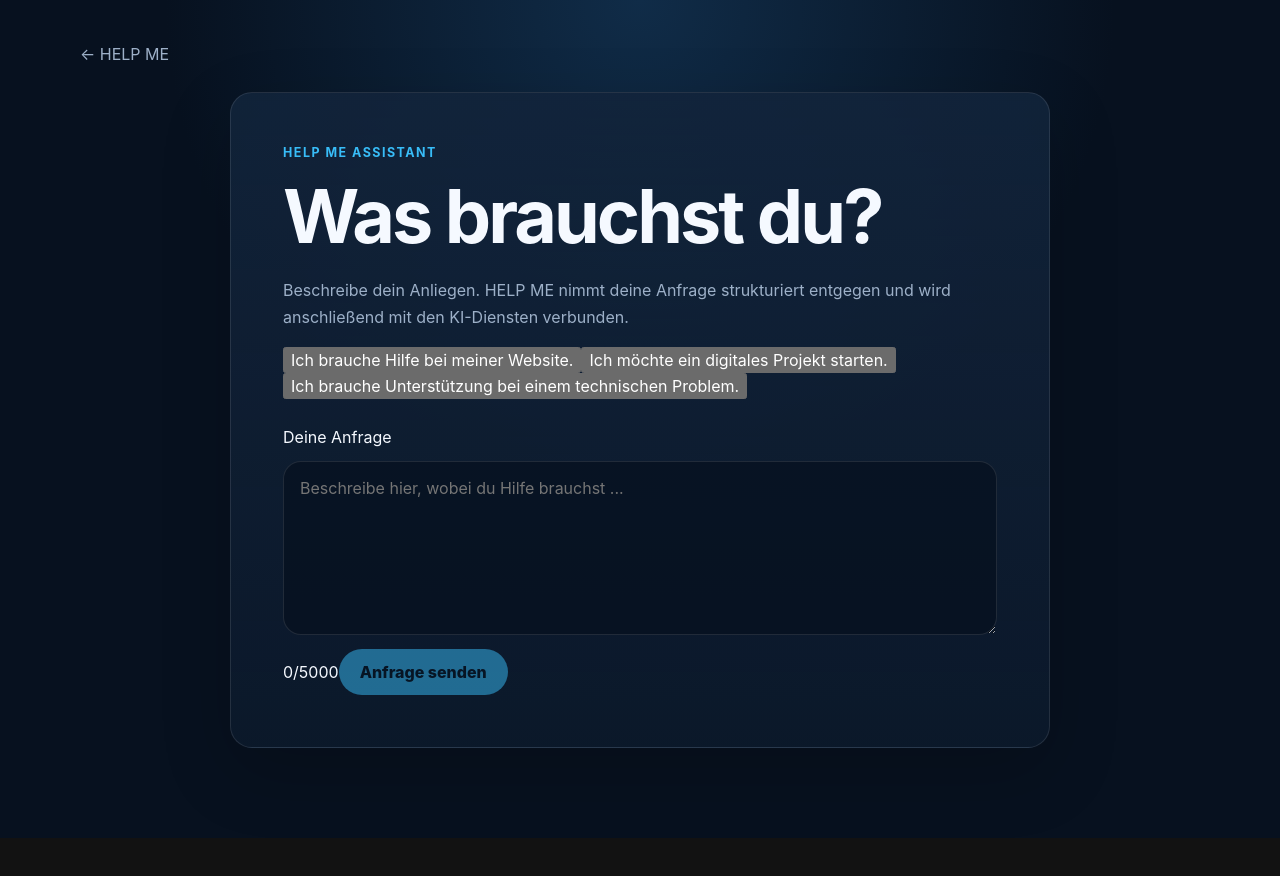
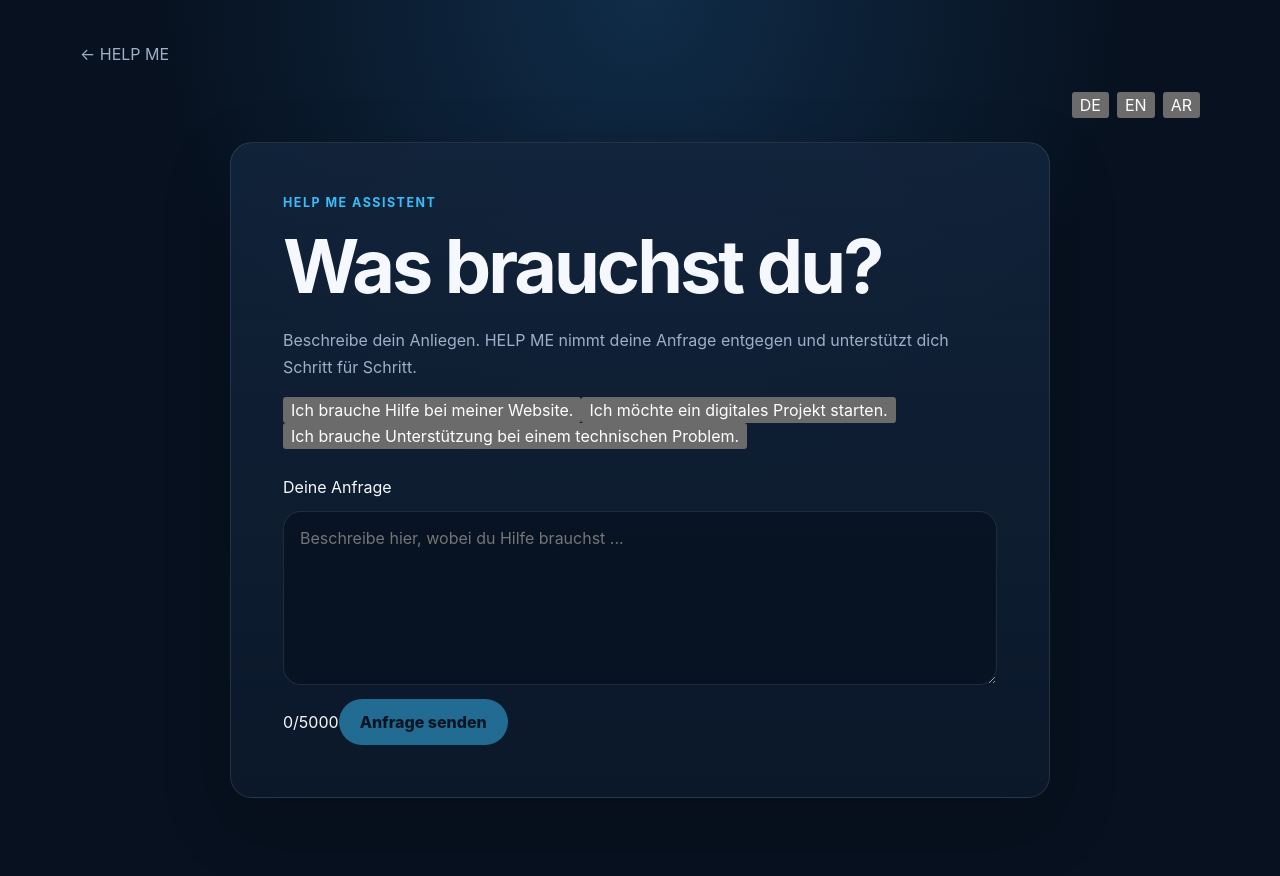
Before and after one commit to saiedahm/HELP-ME, a Next.js app in the folder apps/web/: page /help in a window 1280 px wide. Shown: the top 876 px of the page. Before the commit the page ends 838 px from the top, so only its background shows below. Built offline with nearby package versions, Linux system fonts and the light colour scheme.

Commit message:
Connect HELP ME page to multilingual dictionary

```diff
--- a/apps/web/app/help/page.tsx
+++ b/apps/web/app/help/page.tsx
@@ -1,23 +1,26 @@
 "use client";
 
 import { FormEvent, useState } from "react";
+import { supportedLocales, translations, type Locale } from "../../lib/i18n";
 
-const examples = [
-  "Ich brauche Hilfe bei meiner Website.",
-  "Ich möchte ein digitales Projekt starten.",
-  "Ich brauche Unterstützung bei einem technischen Problem.",
-];
+const examples: Record<Locale, string[]> = {
+  de: ["Ich brauche Hilfe bei meiner Website.", "Ich möchte ein digitales Projekt starten.", "Ich brauche Unterstützung bei einem technischen Problem."],
+  en: ["I need help with my website.", "I want to start a digital project.", "I need help with a technical problem."],
+  ar: ["أحتاج إلى مساعدة في موقعي.", "أريد بدء مشروع رقمي.", "أحتاج إلى مساعدة في مشكلة تقنية."],
+};
 
 export default function HelpPage() {
+  const [locale, setLocale] = useState<Locale>("de");
   const [message, setMessage] = useState("");
   const [reply, setReply] = useState("");
   const [loading, setLoading] = useState(false);
+  const t = translations[locale];
+  const isRtl = locale === "ar";
 
   async function submit(event: FormEvent<HTMLFormElement>) {
     event.preventDefault();
     const value = message.trim();
     if (!value || loading) return;
-
     setLoading(true);
     setReply("");
     try {
@@ -37,47 +40,34 @@ export default function HelpPage() {
   }
 
   return (
-    <main className="help-page">
+    <main className="help-page" dir={isRtl ? "rtl" : "ltr"} lang={locale}>
       <div className="container">
-        <a className="back-link" href="/">← HELP ME</a>
+        <a className="back-link" href="/">{t.back}</a>
+        <div style={{ display: "flex", gap: 8, justifyContent: "flex-end", marginBottom: 24 }}>
+          {supportedLocales.map((item) => (
+            <button key={item} type="button" onClick={() => setLocale(item)} aria-pressed={locale === item}>
+              {item.toUpperCase()}
+            </button>
+          ))}
+        </div>
         <section className="assistant-card">
-          <div className="eyebrow">HELP ME ASSISTANT</div>
-          <h1>Was brauchst du?</h1>
-          <p>Beschreibe dein Anliegen. HELP ME nimmt deine Anfrage strukturiert entgegen und wird anschließend mit den KI-Diensten verbunden.</p>
-
-          <div className="example-list" aria-label="Beispiele">
-            {examples.map((example) => (
-              <button key={example} type="button" className="example-chip" onClick={() => setMessage(example)}>
-                {example}
-              </button>
+          <div className="eyebrow">{t.eyebrow}</div>
+          <h1>{t.title}</h1>
+          <p>{t.description}</p>
+          <div className="example-list" aria-label="Examples">
+            {examples[locale].map((example) => (
+              <button key={example} type="button" className="example-chip" onClick={() => setMessage(example)}>{example}</button>
             ))}
           </div>
-
           <form onSubmit={submit}>
-            <label htmlFor="help-message">Deine Anfrage</label>
-            <textarea
-              id="help-message"
-              value={message}
-              onChange={(event) => setMessage(event.target.value)}
-              placeholder="Beschreibe hier, wobei du Hilfe brauchst ..."
-              rows={7}
-              maxLength={5000}
-              required
-            />
+            <label htmlFor="help-message">{t.label}</label>
+            <textarea id="help-message" value={message} onChange={(event) => setMessage(event.target.value)} placeholder={t.placeholder} rows={7} maxLength={5000} required />
             <div className="form-footer">
               <span>{message.length}/5000</span>
-              <button className="button primary" type="submit" disabled={loading || !message.trim()}>
-                {loading ? "Wird verarbeitet ..." : "Anfrage senden"}
-              </button>
+              <button className="button primary" type="submit" disabled={loading || !message.trim()}>{loading ? t.loading : t.submit}</button>
             </div>
           </form>
-
-          {reply && (
-            <div className="reply" role="status" aria-live="polite">
-              <strong>HELP ME</strong>
-              <p>{reply}</p>
-            </div>
-          )}
+          {reply && <div className="reply" role="status" aria-live="polite"><strong>HELP ME</strong><p>{reply}</p></div>}
         </section>
       </div>
     </main>
```
